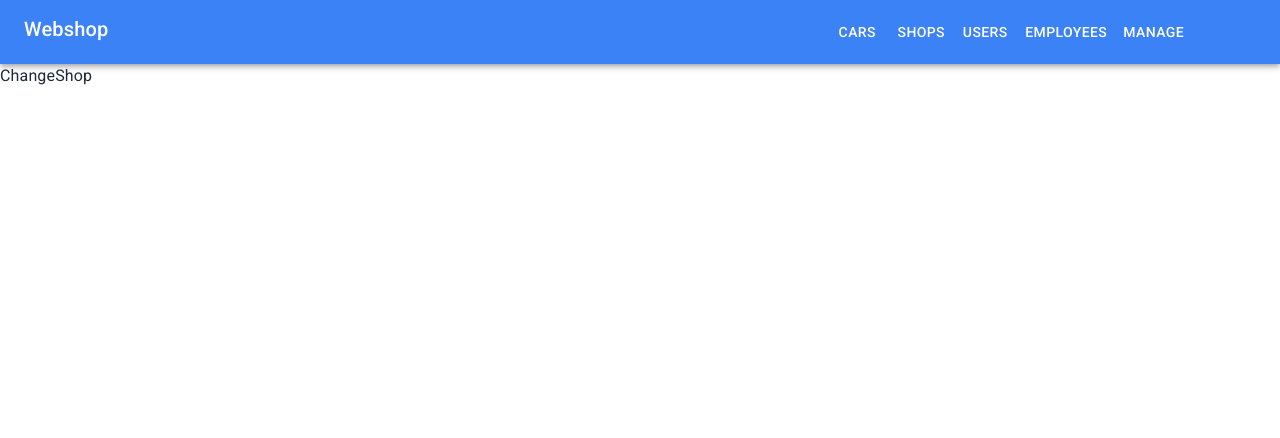
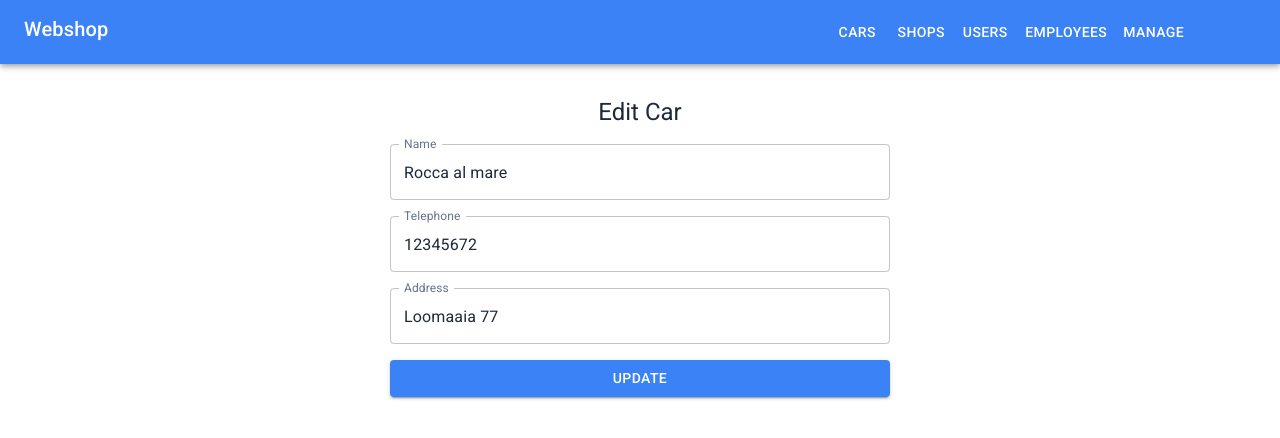
Before and after one commit to hallapmark/webshop, a React (Vite) app: page /change-shop/0ec1b4ed-70c8-43a9-bbfd-71a151905890 in a window 1280 px wide. Shown: the top 438 px of the page. Built offline with nearby package versions, Linux system fonts and the light colour scheme; some icons are missing.

Commit message:
Add Change Shop menu

```diff
--- a/src/pages/change/ChangeCar.jsx
+++ b/src/pages/change/ChangeCar.jsx
@@ -72,7 +72,7 @@ function ChangeCar() {
       <TextField
         label="Image"
         value={car.image}
-        onChange={(e) => setCar({ ...car, image: e.target.value })}
+        onChange={(e) => setCar({...car, image: e.target.value })}
       />
       <Button variant="contained" onClick={updateCar}>Update</Button>
       <ToastContainer position="bottom-right" autoClose={4000} theme="dark" />
--- a/src/pages/change/ChangeShop.jsx
+++ b/src/pages/change/ChangeShop.jsx
@@ -1,6 +1,74 @@
+import { useNavigate, useParams } from "react-router-dom";
+
+import Box from "@mui/material/Box";
+import TextField from "@mui/material/TextField";
+import Checkbox from "@mui/material/Checkbox";
+import FormControlLabel from "@mui/material/FormControlLabel";
+import Button from "@mui/material/Button";
+import Typography from "@mui/material/Typography";
+
+import shopsFile from "../../data/tallinn_shops.json"
+import { toast, ToastContainer } from "react-toastify";
+import { useState } from "react";
+
 function ChangeShop() {
+  const { id } = useParams();
+  const navigate = useNavigate();
+  const [shop, setShop] = useState(shopsFile.find(item => item.id === id));
+
+  const updateShop = () => {
+    if (shop.name.length < 2) {
+      toast.error("Shop name is too short!");
+      return;
+    }
+
+    if (shop.address.length < 4) {
+      toast.error("Check shop address!");
+      return;
+    }
+
+    const index = shopsFile.findIndex((item) => item.id === id);
+    shopsFile[index] = shop;
+
+    navigate("/manage-shops");
+  };
+
+  if (shop === undefined) {
+    return <Typography variant="h6">Shop not found</Typography>
+  }
+
   return (
-    <div>ChangeShop</div>
-  )
+    <Box
+      sx={{
+        maxWidth: 500,
+        mx: "auto",
+        mt: 4,
+        display: "flex",
+        flexDirection: "column",
+        gap: 2,
+      }}
+    >
+      <Typography variant="h5" sx={{ textAlign: "center" }}>Edit Car</Typography>
+      <TextField
+        label="Name"
+        value={shop.name}
+        onChange={(e) => setShop({...shop, name: e.target.value })}
+      />
+      <TextField
+        label="Telephone"
+        type="number"
+        value={shop.telephone}
+        onChange={(e) => setShop({...shop, telephone: Number(e.target.value) })}
+      />
+      <TextField
+        label="Address"
+        value={shop.address}
+        onChange={(e) => setShop({...shop, address: e.target.value })}
+      />
+      <Button variant="contained" onClick={updateShop}>Update</Button>
+      <ToastContainer position="bottom-right" autoClose={4000} theme="dark" />
+    </Box>
+  );
 }
+
 export default ChangeShop
```
